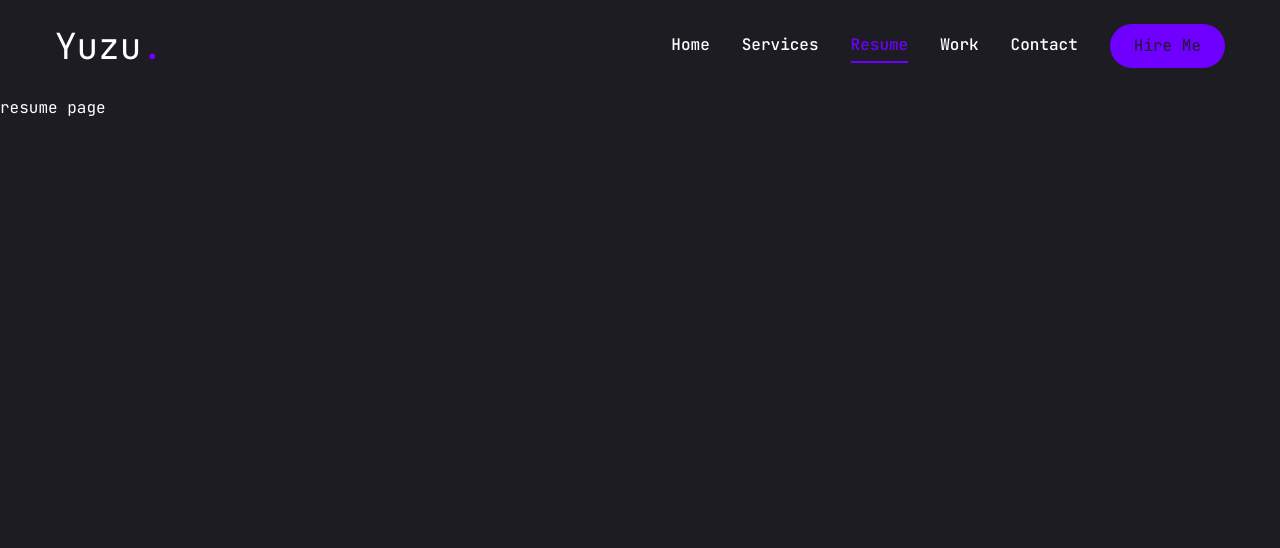
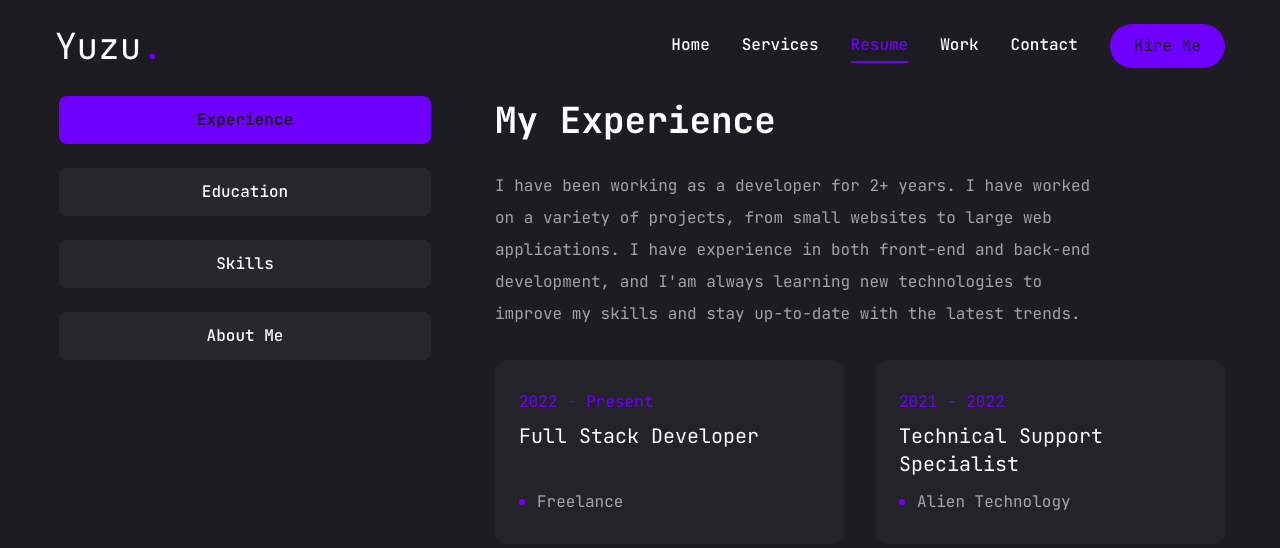
Before and after one commit to Yuzu02/Yuzu-Portfolio, a Next.js app: page /resume in a window 1280 px wide. Shown: the top 548 px of the page. Built offline with nearby package versions, Linux system fonts and the light colour scheme.

Commit message:
chore : add Resume Page

```diff
--- /dev/null
+++ b/src/app/resume/Data/Education.ts
@@ -0,0 +1,14 @@
+export const EducationData = {
+  icon: "/assets/resume/cap.svg",
+  title: "My Education",
+  description:
+    "I'm a self-taught developer. I have learned everything I know through online courses, tutorials, and documentation. I believe that the best way to learn is by doing, so I'm always working on new projects to put my skills to the test.",
+  items: [
+    {
+      number: "01",
+      institution: "University O&M",
+      degree: "Computacional Systems Engineering",
+      date: "2022 - Present",
+    },
+  ],
+};
--- /dev/null
+++ b/src/app/resume/Data/Experience.ts
@@ -0,0 +1,24 @@
+export const ExperienceData = {
+  icon: "/assets/resume/badge.svg",
+  title: "My Experience",
+  description:
+    "I have been working as a developer for 2+ years. I have worked on a variety of projects, from small websites to large web applications. I have experience in both front-end and back-end development, and I'am always learning new technologies to improve my skills and stay up-to-date with the latest trends.",
+  items: [
+    {
+      number: "01",
+      company: "Freelance",
+      position: "Full Stack Developer",
+      date: "2022 - Present",
+      description:
+        "I have worked on various projects as a freelance developer. I have built websites from scratch, maintained existing ones, and developed Restful APIs for web. I have also helped clients automate their business processes and provided consulting services to help them make the best technical decisions for their business.",
+    },
+    {
+      number: "02",
+      company: "Alien Technology",
+      position: "Technical Support Specialist",
+      date: "2021 - 2022",
+      description:
+        "I provided technical support to customers who were experiencing issues with their hardware or software. I helped them troubleshoot their problems and provided solutions to resolve them. I also worked with the development team to identify and fix bugs in the software and improve the user experience.",
+    },
+  ],
+};
--- /dev/null
+++ b/src/app/resume/Data/Skills.ts
@@ -0,0 +1,9 @@
+interface Skill {
+  title: string;
+  description: string;
+}
+
+export const SkillsData: Skill = {
+  title: "My Skills",
+  description: "I have experience working with the following technologies:",
+};
--- a/src/app/resume/Experience.ts
+++ /dev/null
@@ -1,6 +0,0 @@
-export const Experience = {
-  icon: "/assets/resume/badge.svg",
-  title: "My Experience",
-  description:
-    "I have been working as a developer for 2+ years. I have worked on a variety of projects, from small websites to large web applications. I have experience in both front-end and back-end development, and I'am always learning new technologies to improve my skills and stay up-to-date with the latest trends.",
-};
--- a/src/app/resume/page.tsx
+++ b/src/app/resume/page.tsx
@@ -1,19 +1,205 @@
 "use client";
-
-import {
-  FaHtml5,
-  FaCss3,
-  FaReact,
-  FaPython,
-  FaJs,
-  FaNodeJs,
-  FaGitAlt,
-  FaDatabase,
-  FaTerminal,
-} from "react-icons/fa";
+// Icons
+import { FaHtml5, FaCss3, FaReact, FaPython, FaGitAlt } from "react-icons/fa";
 
 import { SiTailwindcss, SiNextdotjs, SiTypescript } from "react-icons/si";
 
+// Data
+import { AboutData } from "./Data/About";
+import { ExperienceData } from "./Data/Experience";
+import { EducationData } from "./Data/Education";
+import { SkillsData } from "./Data/Skills";
+
+// Components
+import {
+  Tabs,
+  TabsContent,
+  TabsList,
+  TabsTrigger,
+} from "@/components/common/tabs";
+
+import {
+  Tooltip,
+  TooltipContent,
+  TooltipProvider,
+  TooltipTrigger,
+} from "@/components/common/tooltip";
+
+import { ScrollArea } from "@/components/common/scroll-area";
+
+// Extra
+import { motion } from "framer-motion";
+
+// Interfaces to define the structure of the SkillItem data
+interface SkillItem {
+  icon: React.JSX.Element;
+  name: string;
+}
+
+const skills: SkillItem[] = [
+  {
+    icon: <FaHtml5 />,
+    name: "HTML5",
+  },
+  {
+    icon: <FaCss3 />,
+    name: "CSS3",
+  },
+  {
+    icon: <SiTailwindcss />,
+    name: "Tailwind CSS",
+  },
+  {
+    icon: <SiTypescript />,
+    name: "TypeScript",
+  },
+  {
+    icon: <FaReact />,
+    name: "React.js",
+  },
+  {
+    icon: <SiNextdotjs />,
+    name: "Next.js",
+  },
+  {
+    icon: <FaPython />,
+    name: "Python",
+  },
+  {
+    icon: <FaGitAlt />,
+    name: "Git",
+  },
+];
+
 export default function Resume() {
-  return <div> resume page</div>;
+  return (
+    <motion.div
+      initial={{ opacity: 0 }}
+      animate={{
+        opacity: 1,
+        transition: { delay: 2.4, duration: 0.4, ease: "easeIn" },
+      }}
+      className="min-h-[80vh] flex items-center justify-center py-12 xl:py-0"
+    >
+      <div className="container mx-auto">
+        <Tabs
+          defaultValue="experience"
+          className="flex flex-col xl:flex-row gap-[60px]"
+        >
+          <TabsList className="flex flex-col w-full max-w-[380px] mx-auto xl:mx-0 gap-6">
+            <TabsTrigger value="experience">Experience</TabsTrigger>
+            <TabsTrigger value="education">Education</TabsTrigger>
+            <TabsTrigger value="skills">Skills</TabsTrigger>
+            <TabsTrigger value="about">About Me</TabsTrigger>
+          </TabsList>
+          {/* Content */}
+          <div className="min-h-[70vh] w-full">
+            {/* Experience */}
+            <TabsContent value="experience" className="w-full">
+              <div className="flex flex-col gap-[30px] text-center xl:text-left">
+                <h3 className="text-4xl font-bold">{ExperienceData.title}</h3>
+                <p className="max-w-[600px] text-white/60 mx-auto xl:mx-0">
+                  {ExperienceData.description}
+                </p>
+                <ScrollArea className="h-[400px]">
+                  <ul className="grid grid-cols-1 lg:grid-cols-2 gap-[30px]">
+                    {ExperienceData.items.map((item) => {
+                      return (
+                        <li
+                          key={item.number}
+                          className="bg-scrollArea h-[184px] px-6 py-10 rounded-xl flex flex-col justify-center items-center lg:items-start gap-1"
+                        >
+                          <span className="text-accent">{item.date}</span>
+                          <h3 className="text-xl max-w-[260px] min-h-[60px] text-center lg:text-left">
+                            {item.position}
+                          </h3>
+                          <div className="flex items-center gap-3">
+                            {/* Dot */}
+                            <span className="w-[6px] h-[6px] rounded-full bg-accent"></span>
+                            <p className="text-white/60">{item.company}</p>
+                          </div>
+                        </li>
+                      );
+                    })}
+                  </ul>
+                </ScrollArea>
+              </div>
+            </TabsContent>
+
+            {/* Education */}
+            <TabsContent value="education" className="w-full">
+              <div className="flex flex-col gap-[30px] text-center xl:text-left">
+                <h3 className="text-4xl font-bold">{EducationData.title}</h3>
+                <p className="max-w-[600px] text-white/60 mx-auto xl:mx-0">
+                  {EducationData.description}
+                </p>
+                <ScrollArea className="h-[400px]">
+                  <ul className="grid grid-cols-1 lg:grid-cols-2 gap-[30px]">
+                    {EducationData.items.map((item) => {
+                      return (
+                        <li
+                          key={item.number}
+                          className="bg-scrollArea h-[184px] px-6 py-10 rounded-xl flex flex-col justify-center items-center lg:items-start gap-1"
+                        >
+                          <span className="text-accent">{item.date}</span>
+                          <h3 className="text-xl max-w-[260px] min-h-[60px] text-center lg:text-left">
+                            {item.degree}
+                          </h3>
+                          <div className="flex items-center gap-3">
+                            {/* Dot */}
+                            <span className="w-[6px] h-[6px] rounded-full bg-accent"></span>
+                            <p className="text-white/60">{item.institution}</p>
+                          </div>
+                        </li>
+                      );
+                    })}
+                  </ul>
+                </ScrollArea>
+              </div>
+            </TabsContent>
+
+            {/* Skills */}
+            <TabsContent value="skills" className="w-full h-full">
+              <div className="flex flex-col gap-[30px]">
+                <div className="flex flex-col gap-[30px] items-center xl:text-left">
+                  <h3 className="text-4xl font-bold">{SkillsData.title}</h3>
+                  <p className="max-w-[600px] text-white/60 mx-auto xl:mx-0">
+                    {SkillsData.description}
+                  </p>
+                </div>
+                <ul className="grid grid-cols-2 sm:grid-cols-3 md:grid-cols-4 gap-4 xl:gap-[30px]">
+                  {skills.map((skill) => {
+                    return (
+                      <li
+                        key={skill.name}
+                        className="flex items-center gap-3 text-white/60"
+                      >
+                        <TooltipProvider delayDuration={100}>
+                          <Tooltip>
+                            <TooltipTrigger className="w-full h-[150px] bg-scrollArea rounded-xl flex justify-center items-center group">
+                              <div className="text-6xl group-hover:text-accent transition-all duration-300">
+                                {skill.icon}
+                              </div>
+                            </TooltipTrigger>
+                            <TooltipContent>
+                              <p className="capitalize">{skill.name}</p>
+                            </TooltipContent>
+                          </Tooltip>
+                        </TooltipProvider>
+                      </li>
+                    );
+                  })}
+                </ul>
+              </div>
+            </TabsContent>
+
+            {/* About */}
+            <TabsContent value="about" className="w-full">
+              About Me
+            </TabsContent>
+          </div>
+        </Tabs>
+      </div>
+    </motion.div>
+  );
 }
--- a/src/components/Hero/Stats.tsx
+++ b/src/components/Hero/Stats.tsx
@@ -5,7 +5,7 @@ import CountUp from "react-countup";
 const stats = [
   { num: 2, text: "Years of Experience" },
   { num: 6, text: "Projects Completed" },
-  { num: 10, text: "Technologies Mastered" },
+  { num: 8, text: "Technologies Mastered" },
   { num: 380, text: "Code Commits" },
 ];
 
--- a/src/components/common/tabs.tsx
+++ b/src/components/common/tabs.tsx
@@ -1,11 +1,11 @@
-"use client"
+"use client";
 
-import * as React from "react"
-import * as TabsPrimitive from "@radix-ui/react-tabs"
+import * as React from "react";
+import * as TabsPrimitive from "@radix-ui/react-tabs";
 
-import { cn } from "@/lib/utils"
+import { cn } from "@/lib/utils";
 
-const Tabs = TabsPrimitive.Root
+const Tabs = TabsPrimitive.Root;
 
 const TabsList = React.forwardRef<
   React.ElementRef<typeof TabsPrimitive.List>,
@@ -13,14 +13,11 @@ const TabsList = React.forwardRef<
 >(({ className, ...props }, ref) => (
   <TabsPrimitive.List
     ref={ref}
-    className={cn(
-      "inline-flex h-10 items-center justify-center rounded-md bg-slate-100 p-1 text-slate-500 dark:bg-slate-800 dark:text-slate-400",
-      className
-    )}
+    className={cn("inline-flex h-auto rounded-md p-1 text-primary", className)}
     {...props}
   />
-))
-TabsList.displayName = TabsPrimitive.List.displayName
+));
+TabsList.displayName = TabsPrimitive.List.displayName;
 
 const TabsTrigger = React.forwardRef<
   React.ElementRef<typeof TabsPrimitive.Trigger>,
@@ -29,13 +26,13 @@ const TabsTrigger = React.forwardRef<
   <TabsPrimitive.Trigger
     ref={ref}
     className={cn(
-      "inline-flex items-center justify-center whitespace-nowrap rounded-sm px-3 py-1.5 text-sm font-medium ring-offset-white transition-all focus-visible:outline-none focus-visible:ring-2 focus-visible:ring-slate-950 focus-visible:ring-offset-2 disabled:pointer-events-none disabled:opacity-50 data-[state=active]:bg-white data-[state=active]:text-slate-950 data-[state=active]:shadow-sm dark:ring-offset-slate-950 dark:focus-visible:ring-slate-300 dark:data-[state=active]:bg-slate-950 dark:data-[state=active]:text-slate-50",
+      "inline-flex items-center justify-center w-full bg-list whitespace-nowrap text-white rounded-lg p-3 text-base font-medium ring-offset-white transition-all disabled:pointer-events-none disabled:opacity-50 data-[state=active]:bg-accent data-[state=active]:text-primary data-[state=active]:font-bold data-[state=active]:shadow-sm",
       className
     )}
     {...props}
   />
-))
-TabsTrigger.displayName = TabsPrimitive.Trigger.displayName
+));
+TabsTrigger.displayName = TabsPrimitive.Trigger.displayName;
 
 const TabsContent = React.forwardRef<
   React.ElementRef<typeof TabsPrimitive.Content>,
@@ -49,7 +46,7 @@ const TabsContent = React.forwardRef<
     )}
     {...props}
   />
-))
-TabsContent.displayName = TabsPrimitive.Content.displayName
+));
+TabsContent.displayName = TabsPrimitive.Content.displayName;
 
-export { Tabs, TabsList, TabsTrigger, TabsContent }
+export { Tabs, TabsList, TabsTrigger, TabsContent };
--- a/src/locales/es.ts
+++ b/src/locales/es.ts
@@ -20,7 +20,7 @@ const es = {
     "Destaco en la creación de experiencias digitales elegantes y tengo habilidades en diversos lenguajes de programación y tecnologías.",
 
   // Stats
-  stats: [
+  statsList: [
     { num: 2, text: "Años de Experiencia" },
     { num: 6, text: "Proyectos Completados" },
     { num: 10, text: "Tecnologías Dominadas" },
@@ -54,7 +54,6 @@ const es = {
         "Puedo ayudarte con tus decisiones técnicas y brindarte las mejores soluciones para tu negocio.",
     },
   ],
-
 };
 
 export default es;
--- a/tailwind.config.ts
+++ b/tailwind.config.ts
@@ -30,6 +30,8 @@ const config = {
     extend: {
       colors: {
         primary: "#1c1c22",
+        list: "#27272c",
+        scrollArea: "#232329",
 
         accent: {
           DEFAULT: "#6f00ff",
```
Also changed, not shown: src/components/common/scroll-area.tsx (+10 -10 lines), src/app/resume/Data/About.ts (renamed from src/app/resume/About.ts).
